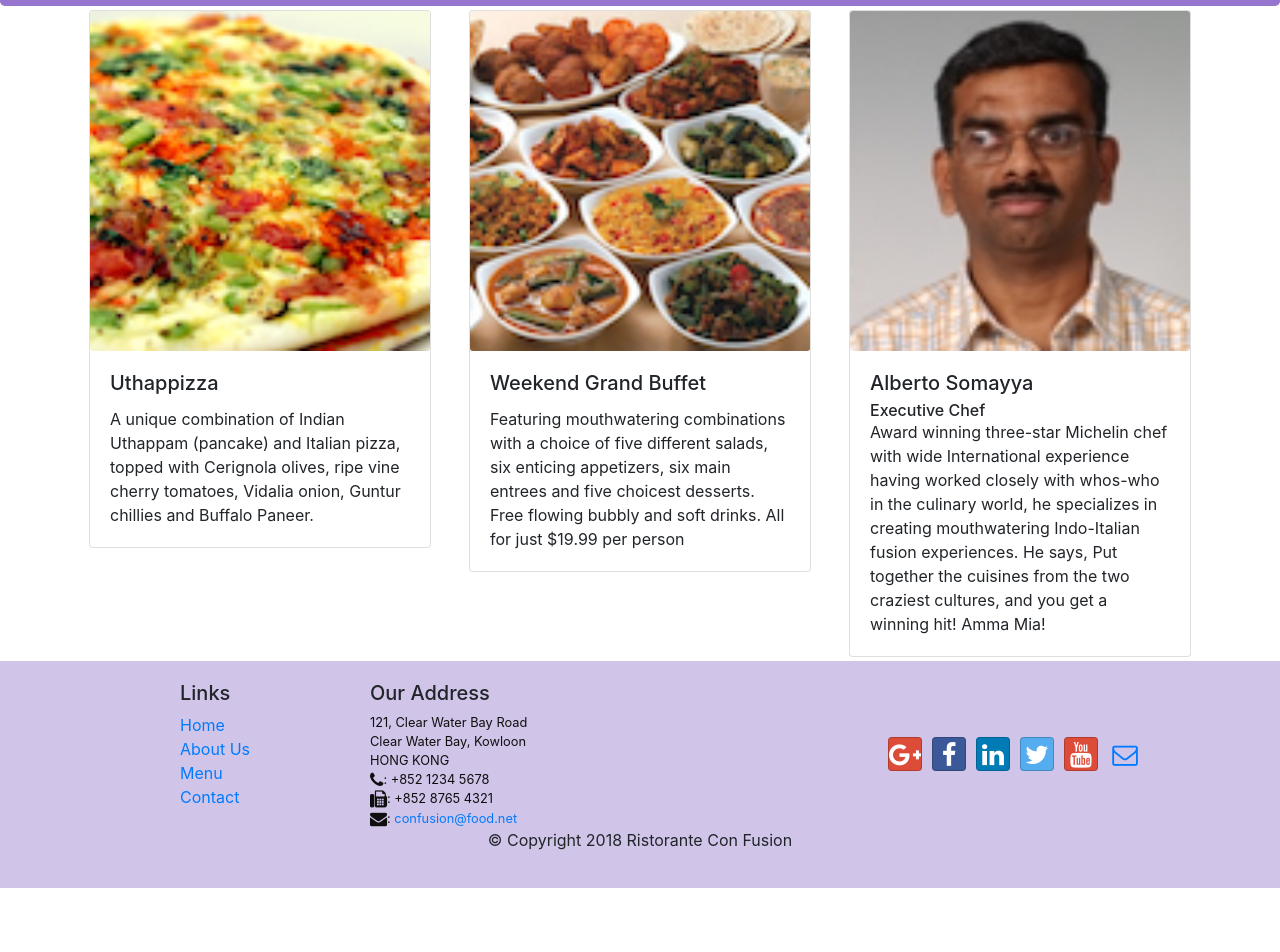
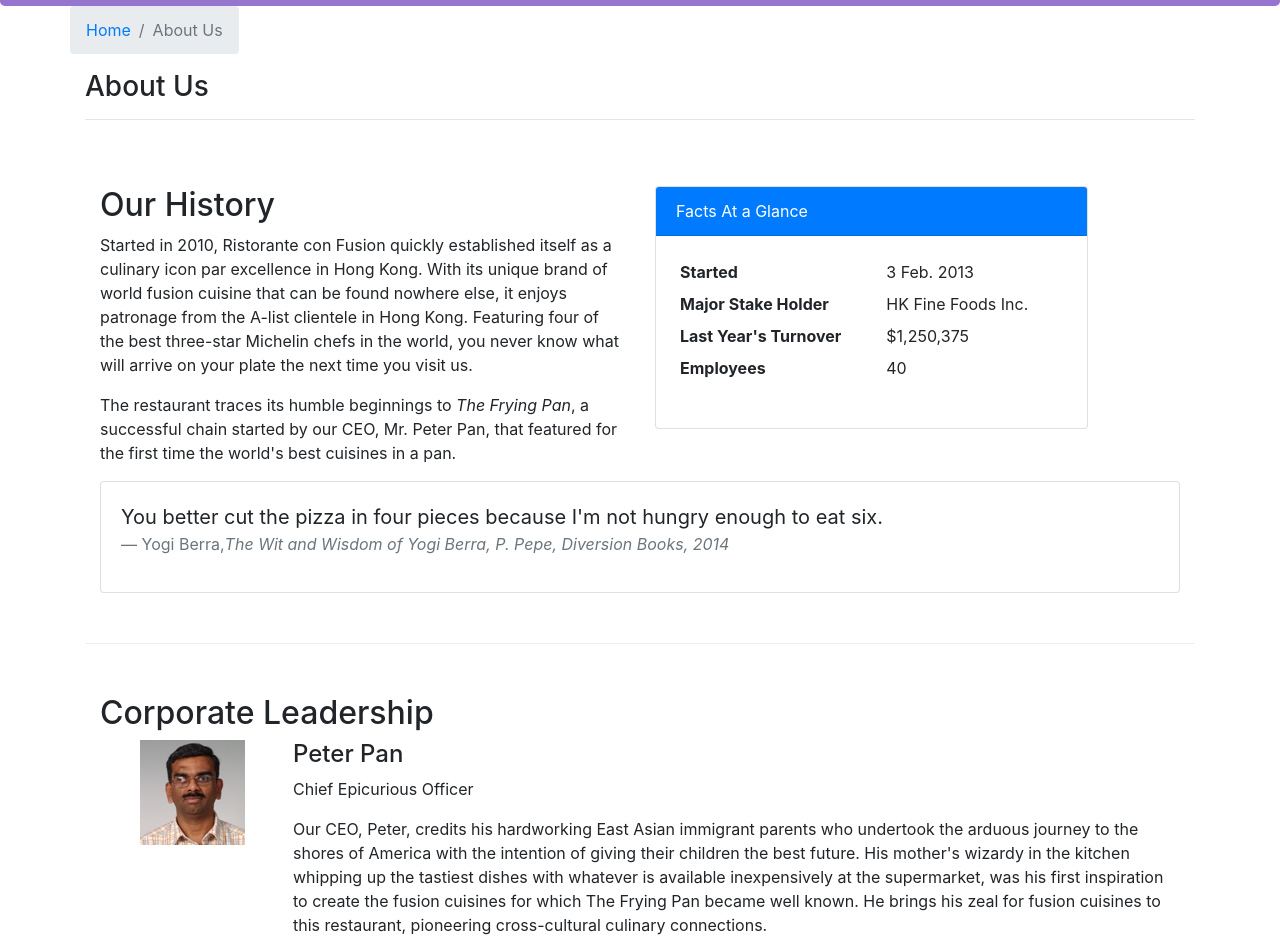
Before and after one commit to kran97/coursera, a React (Create React App) app: page /about in a window 1280 px wide. Before the commit this address led to /home. Shown: the part 336-1288 px from the top of the page. Before the commit the page ends 1224 px from the top, so only its background shows below. Built offline with nearby package versions, Linux system fonts and the light colour scheme.

Commit message:
Assignment 2

```diff
--- /dev/null
+++ b/src/components/About/AboutComponent.js
@@ -0,0 +1,93 @@
+import React from 'react';
+import { Breadcrumb, BreadcrumbItem, Card, CardBody, CardHeader, Media } from 'reactstrap';
+import { Link } from 'react-router-dom';
+
+function RenderLeader({ leaders }) {
+
+    const leader = leaders.map((lead) => {
+        return (
+            <div key={lead.id} className="mb-2">
+                <Media>
+                    <Media left>
+                        <Media object src={lead.image} alt="leader image" />
+                    </Media>
+                    <Media body className="ml-5">
+                        <Media heading>{lead.name}</Media>
+                        <p>{lead.designation}</p>
+                        <p>{lead.description}</p>
+                    </Media>
+                </Media>
+            </div>
+        );
+    })
+
+    return (leader);
+}
+
+function About(props) {
+
+    return(
+        <div className="container">
+            <div className="row">
+                <Breadcrumb>
+                    <BreadcrumbItem><Link to="/home">Home</Link></BreadcrumbItem>
+                    <BreadcrumbItem active>About Us</BreadcrumbItem>
+                </Breadcrumb>
+                <div className="col-12">
+                    <h3>About Us</h3>
+                    <hr />
+                </div>
+            </div>
+            <div className="row row-content">
+                <div className="col-12 col-md-6">
+                    <h2>Our History</h2>
+                    <p>Started in 2010, Ristorante con Fusion quickly established itself as a culinary icon par excellence in Hong Kong. With its unique brand of world fusion cuisine that can be found nowhere else, it enjoys patronage from the A-list clientele in Hong Kong.  Featuring four of the best three-star Michelin chefs in the world, you never know what will arrive on your plate the next time you visit us.</p>
+                    <p>The restaurant traces its humble beginnings to <em>The Frying Pan</em>, a successful chain started by our CEO, Mr. Peter Pan, that featured for the first time the world's best cuisines in a pan.</p>
+                </div>
+                <div className="col-12 col-md-5">
+                    <Card>
+                        <CardHeader className="bg-primary text-white">Facts At a Glance</CardHeader>
+                        <CardBody>
+                            <dl className="row p-1">
+                                <dt className="col-6">Started</dt>
+                                <dd className="col-6">3 Feb. 2013</dd>
+                                <dt className="col-6">Major Stake Holder</dt>
+                                <dd className="col-6">HK Fine Foods Inc.</dd>
+                                <dt className="col-6">Last Year's Turnover</dt>
+                                <dd className="col-6">$1,250,375</dd>
+                                <dt className="col-6">Employees</dt>
+                                <dd className="col-6">40</dd>
+                            </dl>
+                        </CardBody>
+                    </Card>
+                </div>
+                <div className="col-12">
+                    <Card>
+                        <CardBody className="bg-faded">
+                            <blockquote className="blockquote">
+                                <p className="mb-0">You better cut the pizza in four pieces because
+                                    I'm not hungry enough to eat six.</p>
+                                <footer className="blockquote-footer">Yogi Berra,
+                                <cite title="Source Title">The Wit and Wisdom of Yogi Berra,
+                                    P. Pepe, Diversion Books, 2014</cite>
+                                </footer>
+                            </blockquote>
+                        </CardBody>
+                    </Card>
+                </div>
+            </div>
+            <div className="row row-content">
+                <div className="col-12">
+                    <h2>Corporate Leadership</h2>
+                </div>
+                <div className="col-12">
+                    <Media list>
+                        <RenderLeader leaders={props.leaders} />
+                    </Media>
+                </div>
+            </div>
+        </div>
+    );
+}
+
+export default About;
--- a/src/components/MainComponent/MainComponent.js
+++ b/src/components/MainComponent/MainComponent.js
@@ -3,6 +3,7 @@
 import Header from '../Header/HeaderComponent';
 import Footer from '../Footer/FooterComponent';
 import Contact from '../Contact/ContactComponent';
+import About from '../About/AboutComponent';
 import { DISHES } from '../../shared/dishes';
 import { COMMENTS } from '../../shared/comments';
 import { PROMOTIONS } from '../../shared/promotions';
@@ -50,6 +51,7 @@
 
         <Switch>
           <Route path="/home" component={HomePage} />
+          <Route path="/about" component={() => <About leaders={this.state.leaders} />} />
           <Route exact path="/menu" component={() => <Menu dishez={this.state.dishes} />} />
           <Route path="/menu/:dishId" component={DishWithId} />
           <Route exact path="/contactus" component={Contact} />
```
